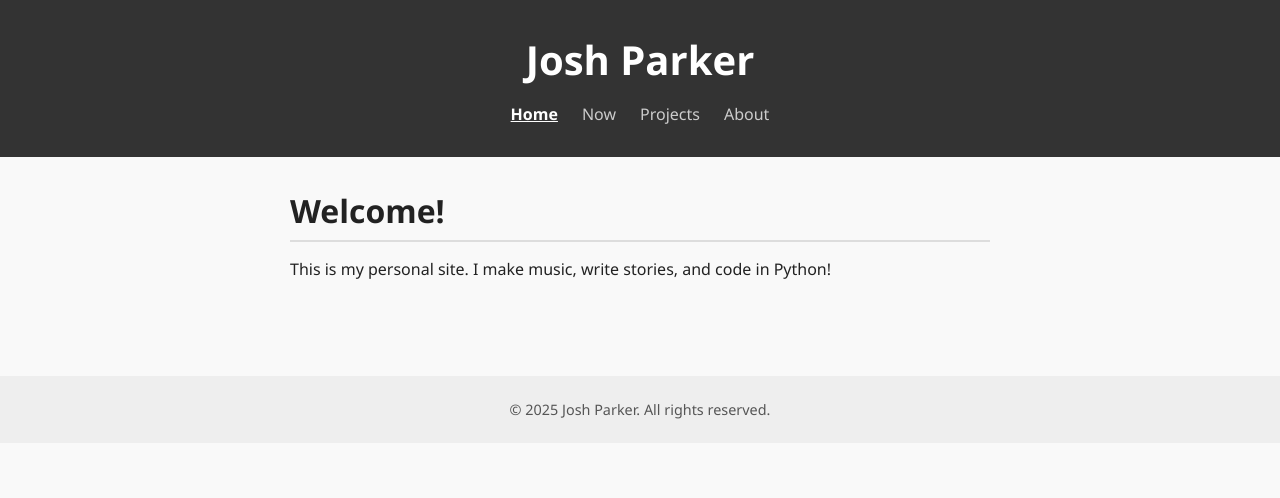
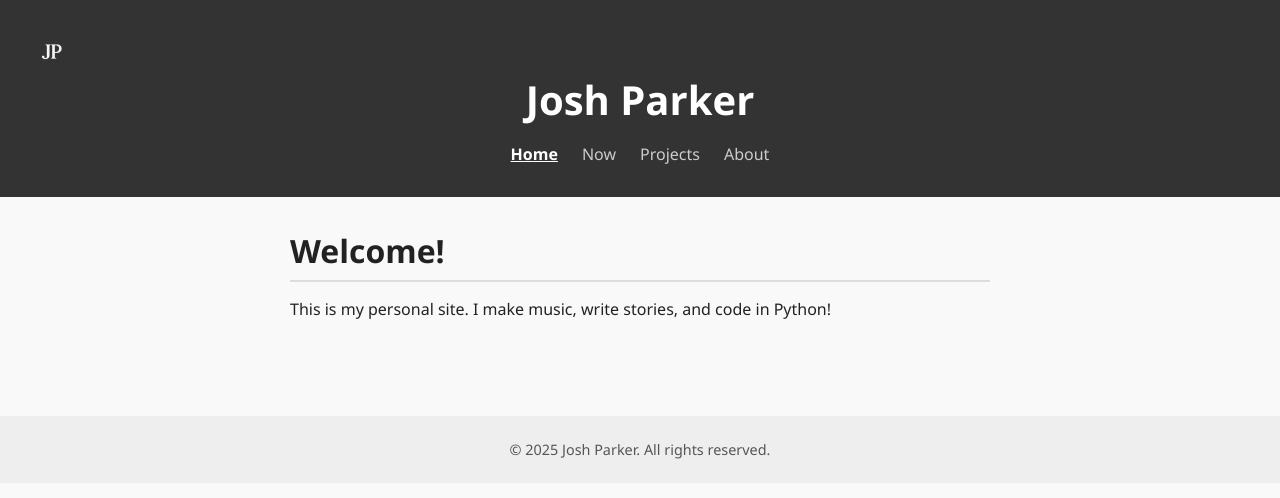
Before and after one commit to JustJoshinDev/justjoshindev.github.io, a plain HTML site: page index.html in a window 1280 px wide. Drawn offline with Linux system fonts and the light colour scheme.

Commit message:
Added Icon

```diff
--- a/index.html
+++ b/index.html
@@ -3,11 +3,15 @@
 <head>
   <meta charset="UTF-8" />
   <meta name="viewport" content="width=device-width, initial-scale=1" />
+  <link rel="icon" href="icon.png" type="image/png" />
   <title>Josh Parker</title>
   <link rel="stylesheet" href="style.css" />
 </head>
 <body>
   <header>
+    <a href="#home" class="logo-link">
+      <img src="icon.png" alt="JP Logo" class="logo-icon" />
+    </a>
     <h1>Josh Parker</h1>
     <nav>
       <a href="#" data-page="home" class="active">Home</a>
--- a/style.css
+++ b/style.css
@@ -51,6 +51,25 @@ nav a.active {
   font-weight: bold;
   text-decoration: underline;
 }
+.logo-link {
+  display: flex;
+  align-items: center;
+  margin-right: 1rem;
+  text-decoration: none;
+}
+
+.logo-icon {
+  height: 40px;
+  width: 40px;
+  object-fit: contain;
+  margin-right: 10px;
+  transition: transform 0.3s ease;
+}
+
+.logo-icon:hover {
+  transform: scale(1.1) rotate(5deg);
+}
+
 
 /* Main content */
 main {
```
Also changed, not shown: icon.png (added).
